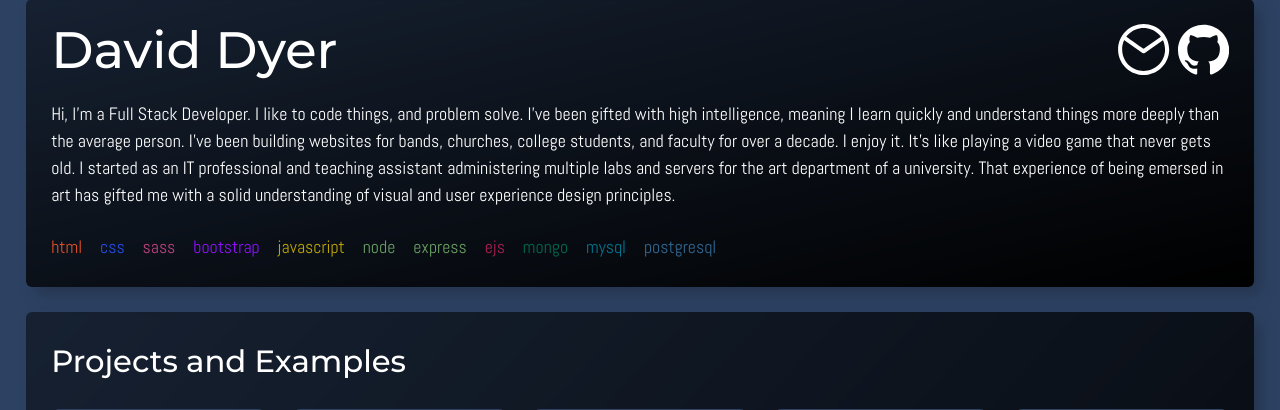
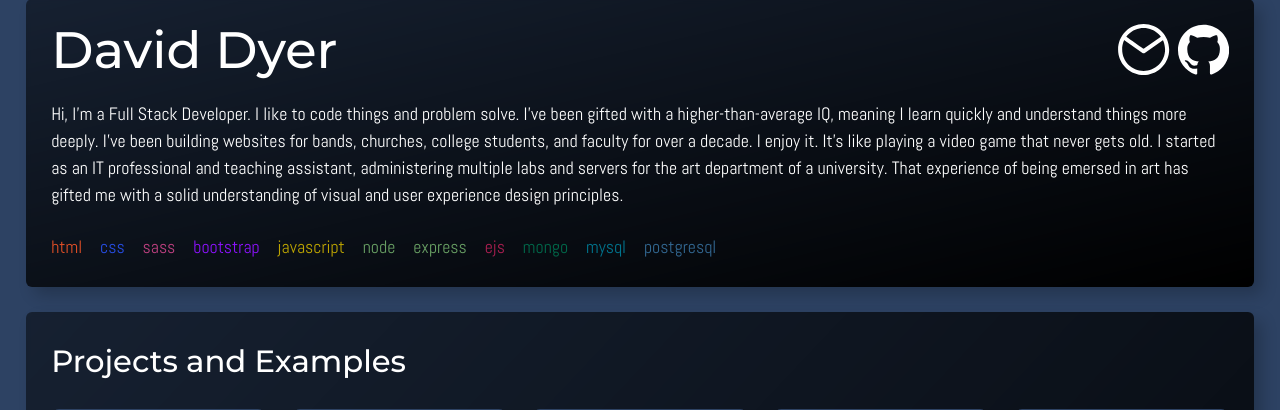
Before and after one commit to davidbdyer/personal-site, a PHP site: page / in a window 1280 px wide. Shown: the part 27-437 px from the top of the page. Run offline with PHP 8.4, Linux system fonts and the light colour scheme; style sheets or scripts are compiled from the project's sources.

Commit message:
updated bio

```diff
--- a/index.php
+++ b/index.php
@@ -12,7 +12,7 @@
 
 			<section class="introduction" aria-label="introduction">
 				<h2 class="sr-only">Introduction</h2>
-				<p>Hi, I'm a Full Stack Developer. I like to code things, and problem solve. I've been gifted with high intelligence, meaning I learn quickly and understand things more deeply than the average person. I've been building websites for bands, churches, college students, and faculty for over a decade. I enjoy it. It's like playing a video game that never gets old. I started as an IT professional and teaching assistant administering multiple labs and servers for the art department of a university. That experience of being emersed in art has gifted me with a solid understanding of visual and user experience design principles.</p>
+				<p>Hi, I'm a Full Stack Developer. I like to code things and problem solve. I've been gifted with a higher-than-average IQ, meaning I learn quickly and understand things more deeply. I've been building websites for bands, churches, college students, and faculty for over a decade. I enjoy it. It's like playing a video game that never gets old. I started as an IT professional and teaching assistant, administering multiple labs and servers for the art department of a university. That experience of being emersed in art has gifted me with a solid understanding of visual and user experience design principles.</p>
 				<ul class="lang-list" role="list">
 					<li class="html">html</li>
 					<li class="css">css</li>
```
